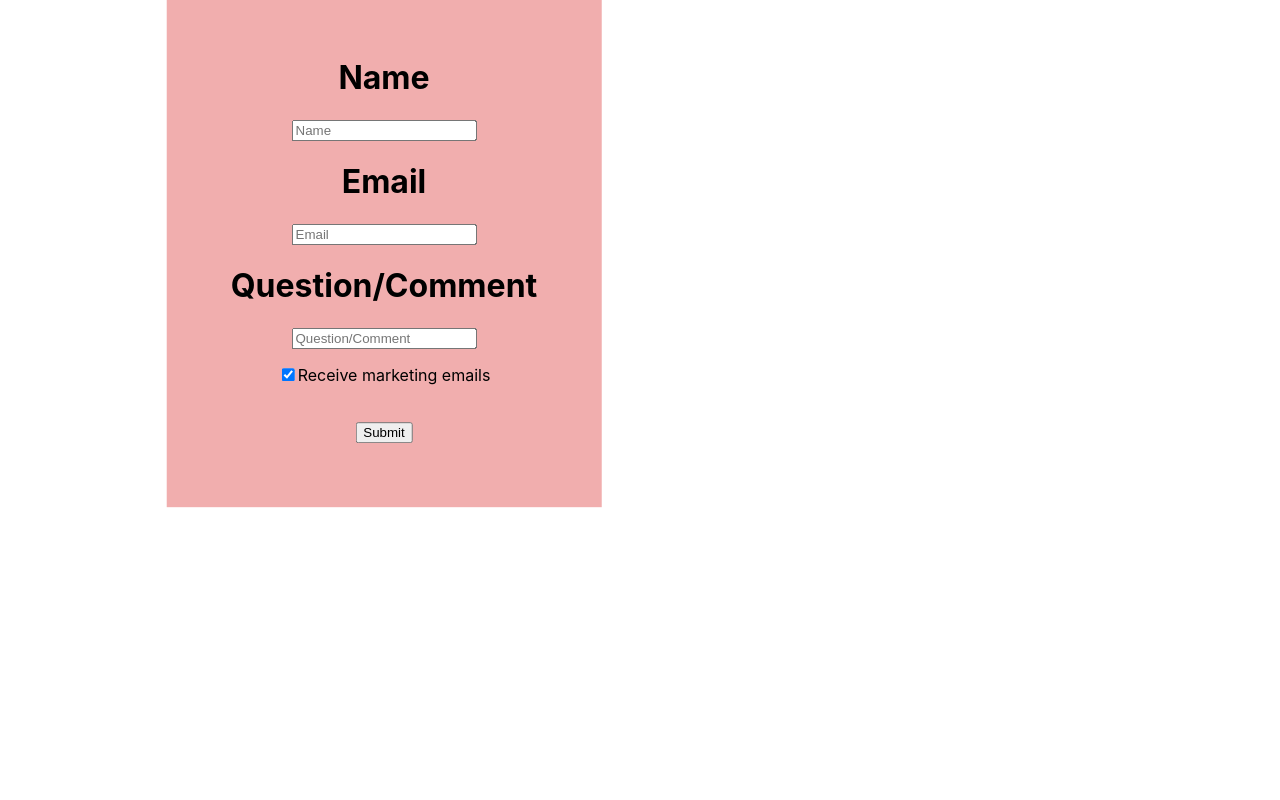
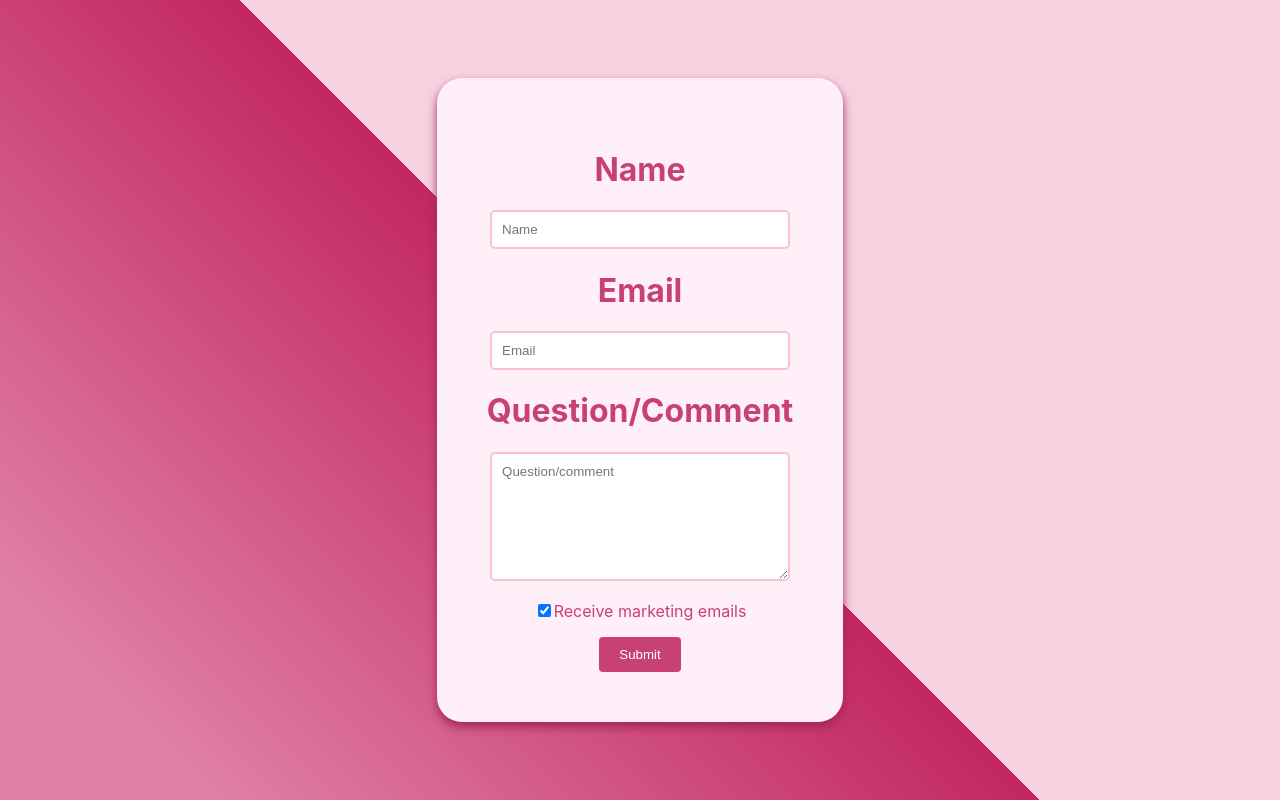
Before and after one commit to mariapan0330/customer-contact-form, a React (Create React App) app: page / in a window 1280 px wide. Built offline with nearby package versions, Linux system fonts and the light colour scheme.

Commit message:
aesthetic changes

```diff
--- a/src/components/Form.css
+++ b/src/components/Form.css
@@ -1,12 +1,44 @@
-#form{
-    background-color: rgb(241, 174, 174);
-    position:absolute;
-    top:30%;
-    left:30%;
-    padding:5%;
-    transform: translate(-50%,-50%)
+.form-container{
+    display:flex;
+    align-items: center;
+    justify-content: center;
+    height:100vh;
+    /* background-color: gold; */
+    /* background-color: rgb(241,118,166); */
+    background: linear-gradient(45deg, #e081a7 10%, #c22762 50%, #f7d1e0 50%);
+
+
+}
+
+h1, p {
+    color: #c74175;
+}
+
+
+.card {
+    background-color: rgb(255, 239, 248);
+    padding: 50px;
+    border-radius: 25px;
+    box-shadow: 0px 5px 10px #a32555;
 }
 
 .errorBox {
     border: 2px solid red;
 }
+
+.form-input, #commentInput {
+    width: 90%;
+    padding: 10px;
+    border: 2px solid pink;
+    border-radius: 5px;
+    font-family: Arial, Helvetica, sans-serif;
+}
+
+#submitBtn{
+    background-color: #c74175;
+    color: white;
+    padding: 10px 20px;
+    border: none;
+    border-radius: 4px;
+    cursor: pointer;
+}
--- a/src/components/Form.jsx
+++ b/src/components/Form.jsx
@@ -23,24 +23,26 @@ export default function Form(props) {
 
 
   return (
-    <div id="form">
-        <form action="" onSubmit={handleSubmit}>
+    <div className="form123">
+        <div id="form" className='form-container'>
+            <div className='card'>
+                <form action="" onSubmit={handleSubmit} className='contact-form'>
                     <h1>Name</h1>
-            <input type='text' id='nameInput' name='name' placeholder='Name' />
+                    <input class='form-input' type='text' id='nameInput' name='name' placeholder='Name' />
                     <h1>Email</h1>
-            <input type='text' id='emailInput' name='email' placeholder='Email' />
+                    <input class='form-input' type='text' id='emailInput' name='email' placeholder='Email' />
                     <h1>Question/Comment</h1>
-            <input type='text' id='commentInput' name='comment' placeholder='Question/Comment' />
+                    <textarea id='commentInput' rows='7' name='comment' placeholder='Question/comment'></textarea>
                     <br />
                     <p onClick={() => setChecked(!checked)}>
                         <input type='checkbox' id='receiveEmails' name='receiveEmails' checked={checked} value={checked}/>
                         Receive marketing emails
                     </p>
-
-            <br />
-            <input type='Submit' id='submitButton' defaultValue='Submit' />
+                    <input type='submit' id='submitBtn' defaultValue='Submit' />
                     {showErrorMsg && errorMsg}
                 </form>
             </div>
+        </div>
+    </div>
   )
 }
--- a/src/components/Modal.jsx
+++ b/src/components/Modal.jsx
@@ -4,12 +4,12 @@ import './Modal.css'
 export default function Modal(props) {
   return (
     <div id="modal" className='overlay'>
-        <div className="modal-content">
-            <h1>Thanks, {props.username}!</h1>
-            <h4>Your comment has been submitted.</h4>
-            <br/>
-            <button onClick={() => {props.setShowModal(false)}}>Close</button>
-        </div>
+      <div className="modal-card">
+          <h1>Thanks, {props.username}!</h1>
+          <h4>Your comment has been submitted.</h4>
+          <br/>
+          <button onClick={() => {props.setShowModal(false)}}>Close</button>
+      </div>
     </div>
   )
 }
```
Also changed, not shown: 1 other file (tests, documents, lock files or other folders). Lines whose indentation alone changed are shown as unchanged.
